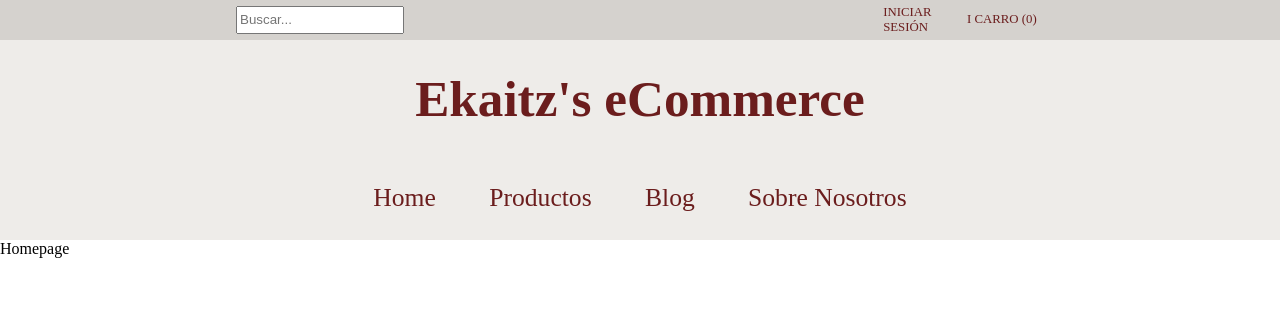
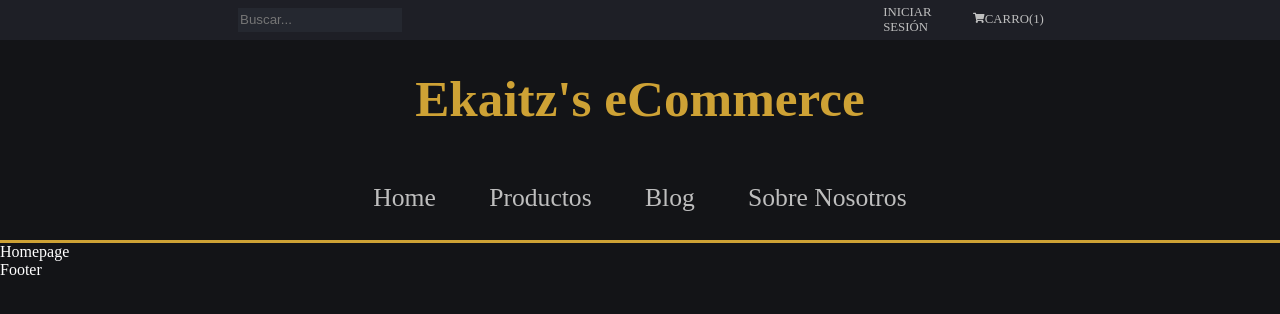
Before and after one commit to Ekasestao/Ekaitz_Capstone_Project, a React (Vite) app in the folder React Capstone Project/: page / in a window 1280 px wide. Shown: the top 314 px of the page. Built offline with nearby package versions, Linux system fonts and the light colour scheme; no server answers.

Commit message:
Capstone Project

```diff
--- a/React Capstone Project/index.html
+++ b/React Capstone Project/index.html
@@ -3,6 +3,10 @@
   <head>
     <meta charset="UTF-8" />
     <meta name="viewport" content="width=device-width, initial-scale=1.0" />
+    <script
+      src="https://kit.fontawesome.com/ea909c5d2d.js"
+      crossorigin="anonymous"
+    ></script>
     <title>Ekaitz's eCommerce</title>
   </head>
   <body>
--- a/React Capstone Project/package.json
+++ b/React Capstone Project/package.json
@@ -13,6 +13,7 @@
     "axios": "1.5.0",
     "react": "^18.2.0",
     "react-dom": "^18.2.0",
+    "react-icons": "4.10.1",
     "react-router-dom": "6.15.0"
   },
   "devDependencies": {
--- a/React Capstone Project/src/Components/Footer/footer.jsx
+++ b/React Capstone Project/src/Components/Footer/footer.jsx
@@ -0,0 +1,13 @@
+import React, { Component } from "react";
+
+class Footer extends Component {
+  constructor() {
+    super();
+  }
+
+  render() {
+    return <div>Footer</div>;
+  }
+}
+
+export default Footer;
--- a/React Capstone Project/src/Components/Navigation/navbar.jsx
+++ b/React Capstone Project/src/Components/Navigation/navbar.jsx
@@ -1,4 +1,5 @@
 import React, { Component } from "react";
+import { FaShoppingCart } from "react-icons/fa";
 
 class Navbar extends Component {
   constructor(props) {
@@ -14,22 +15,40 @@ class Navbar extends Component {
           </div>
 
           <div className="nav-right-side">
-            <div className="nav-login">Iniciar Sesión</div>
+            <div className="nav-login">
+              <a href="#">Iniciar Sesión</a>
+            </div>
 
-            <div className="nav-cart">i Carro (0)</div>
+            <div className="nav-cart">
+              <a href="#">
+                <span>
+                  <FaShoppingCart style={{ fontSize: "0.9em" }} />
+                </span>
+                Carro
+                <span>({this.props.itemsQty})</span>
+              </a>
+            </div>
           </div>
         </div>
         <div className="nav-content-wrapper">
           <div className="nav-logo">
-            <h1>Ekaitz's eCommerce</h1>
+            <a href="#">
+              <h1>Ekaitz's eCommerce</h1>
+            </a>
           </div>
 
           <div className="nav-links-wrapper">
-            <div className="nav-link">Home</div>
+            <div className="nav-link">
+              <a href="#">Home</a>
+            </div>
 
-            <div className="nav-link">Productos</div>
+            <div className="nav-link">
+              <a href="#">Productos</a>
+            </div>
 
-            <div className="nav-link">Blog</div>
+            <div className="nav-link">
+              <a href="#">Blog</a>
+            </div>
 
             <div className="nav-link">
               <a href="#">Sobre Nosotros</a>
--- a/React Capstone Project/src/Components/Pages/home.jsx
+++ b/React Capstone Project/src/Components/Pages/home.jsx
@@ -1,8 +1,8 @@
 import React, { Component } from "react";
 
 class Home extends Component {
-  constructor(props) {
-    super(props);
+  constructor() {
+    super();
   }
 
   render() {
--- a/React Capstone Project/src/Components/app.jsx
+++ b/React Capstone Project/src/Components/app.jsx
@@ -3,6 +3,7 @@ import axios from "axios";
 
 import Home from "./Pages/home";
 import Navbar from "./Navigation/navbar";
+import Footer from "./Footer/footer";
 
 class App extends Component {
   constructor(props) {
@@ -11,6 +12,7 @@ class App extends Component {
     this.state = {
       username: "",
       users: [],
+      itemsQty: 1,
     };
 
     this.connectApi = this.connectApi.bind(this);
@@ -67,15 +69,14 @@ class App extends Component {
 
   componentDidMount() {
     this.connectApi();
-    this.getUsers();
-    this.getUser();
   }
 
   render() {
     return (
       <div className="app-wrapper">
-        <Navbar username={this.state.username} />
+        <Navbar username={this.state.username} itemsQty={this.state.itemsQty} />
         <Home />
+        <Footer />
       </div>
     );
   }
--- a/React Capstone Project/src/Styles/base.scss
+++ b/React Capstone Project/src/Styles/base.scss
@@ -1,4 +1,6 @@
 body {
   margin: 0;
   padding: 0;
+  color: #fff;
+  background-color: #131417;
 }
--- a/React Capstone Project/src/Styles/mixins.scss
+++ b/React Capstone Project/src/Styles/mixins.scss
@@ -0,0 +1,5 @@
+@mixin hover {
+  &:hover {
+    color: #cea235;
+  }
+}
--- a/React Capstone Project/src/Styles/navbar.scss
+++ b/React Capstone Project/src/Styles/navbar.scss
@@ -3,12 +3,13 @@
   grid-template-rows: 0.2fr 1fr;
   height: 240px;
   width: 100%;
-  color: #6b1d1d;
+  color: #fff;
+  border-bottom: 3px solid #cea235;
 
   .nav-top-wrapper {
     display: grid;
     grid-template-columns: 1fr 1fr;
-    background-color: #d5d2ce;
+    background-color: #1e1f26;
 
     .nav-left-side {
       display: flex;
@@ -18,6 +19,13 @@
       input {
         height: 55%;
         width: 25%;
+        color: #bebebe;
+        background-color: #252830;
+        border: 0;
+
+        &:focus {
+          outline: none;
+        }
       }
     }
 
@@ -26,20 +34,38 @@
       grid-template-columns: 1.2fr 1fr;
       padding: 0px 38%;
       font-size: 0.8em;
+      text-transform: uppercase;
+
       .nav-login {
         display: flex;
         justify-content: center;
         align-items: center;
-        width: 100%;
-        text-transform: uppercase;
+
+        a {
+          text-decoration: none;
+          color: #bebebe;
+          transition: 0.2s all ease-in-out;
+
+          @include hover();
+        }
       }
 
       .nav-cart {
         display: flex;
         justify-content: center;
         align-items: center;
-        width: 100%;
-        text-transform: uppercase;
+
+        a {
+          display: flex;
+          width: 80%;
+          justify-content: space-evenly;
+          align-content: center;
+          text-decoration: none;
+          color: #bebebe;
+          transition: 0.2s all ease-in-out;
+
+          @include hover();
+        }
       }
     }
   }
@@ -47,16 +73,21 @@
   .nav-content-wrapper {
     display: grid;
     grid-template-rows: 1.4fr 1fr;
-    background-color: #eeece9;
+    background-color: #131417;
 
     .nav-logo {
       display: block;
       place-self: center;
       font-size: 1.6em;
 
-      h1 {
-        margin: 0;
-        padding: 0;
+      a {
+        text-decoration: none;
+        color: #cea235;
+
+        h1 {
+          margin: 0;
+          padding: 0;
+        }
       }
     }
 
@@ -70,12 +101,10 @@
 
         a {
           text-decoration: none;
-          color: #6b1d1d;
+          color: #bebebe;
           transition: 0.2s all ease-in-out;
 
-          &:hover {
-            color: #ca3838;
-          }
+          @include hover();
         }
       }
     }
```
Also changed, not shown: 1 other file (tests, documents, lock files or other folders).
